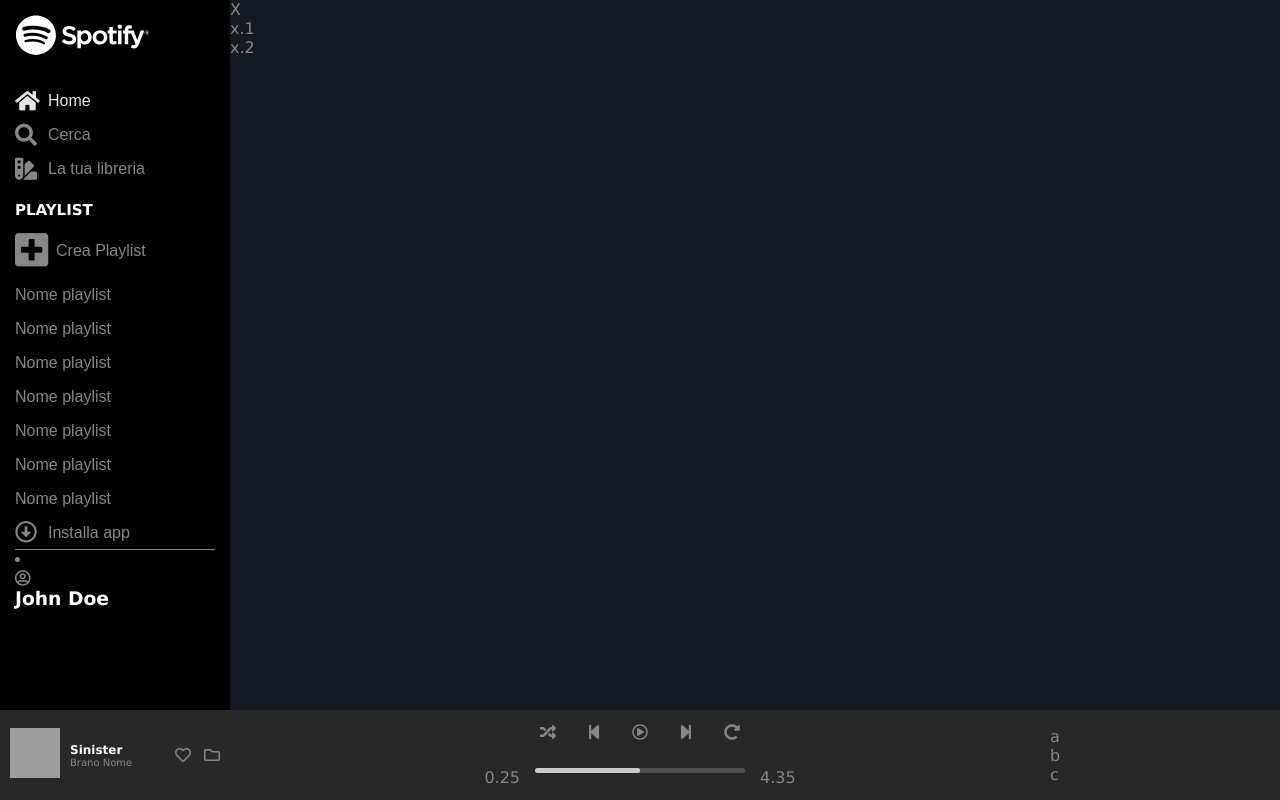
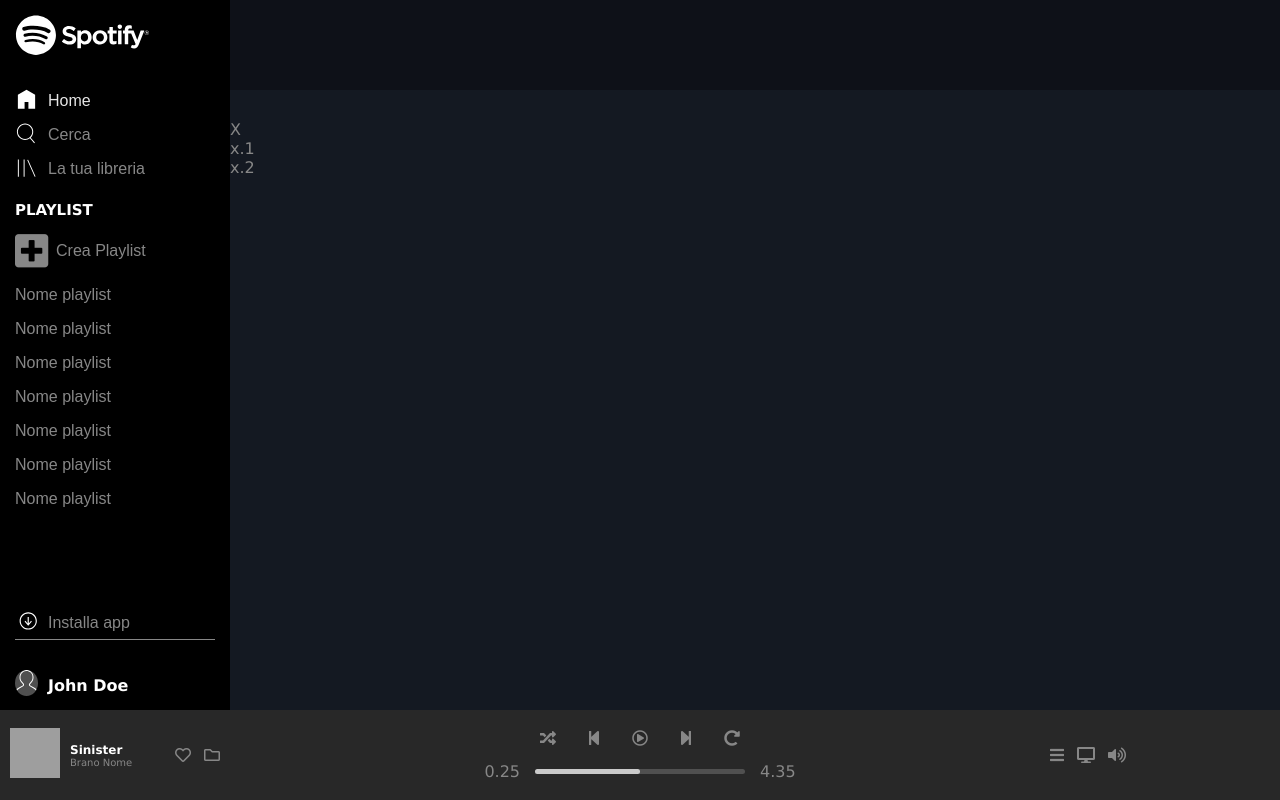
Before and after one commit to AndreaBlancoVR/html-css-spotifyweb, a plain HTML site: page index.html in a window 1280 px wide. Drawn offline with Linux system fonts and the light colour scheme; grey boxes are pictures that could not be loaded.

Commit message:
Sidebar completata; riprendo l'header

```diff
--- a/index.html
+++ b/index.html
@@ -11,7 +11,7 @@
 <body class="">
     <header class="player-wrapper__master"> <!--HEADER-->
 
-        <div class="player-wrapper__left">  <!--HEADER CONTENITORE A SINISTRA-->
+        <nav class="player-wrapper__left">  <!--HEADER CONTENITORE A SINISTRA-->
 
                 <div class="song__img">
                     <img src="https://picsum.photos/350/200" alt="" width="50" height="50">
@@ -33,7 +33,7 @@
                     </ul>
                 </div>
 
-        </div>
+        </nav>
 
         <div class="player-wrapper__central">   <!--HEADER CONTENITORE AL CENTRO-->
             <div class="player-buttons">        <!--CONTENITORE BOTTONI-->
@@ -73,17 +73,20 @@
         </div>
 
         <div class="player-wrapper__right"> <!--HEADER CONTENITORE A DESTRA-->
+            <div class="tasti">
                 <ul>
                     <li>
-                    a
+                        <i class="fas fa-bars"></i>
                     </li>
                     <li>
-                    b
+                        <i class="fas fa-desktop"></i>
                     </li>
                     <li>
-                    c
+                        <i class="fas fa-volume-up"></i>
                     </li>
                 </ul>
+            </div>
+
         </div>
 
     </header>
@@ -94,36 +97,36 @@
                 <img src="img/logo.svg" alt="">
             </div>
             <div class="widget">
-
                 <ul class="widget__menu">  <!--MENU HOME-->
                     <li class="menu-item active">
                         <div class="icon">
-                            <i class="fas fa-home"></i>
+                            <img src="img/home.svg" alt="">
                         </div>
                         Home
                     </li>
                     <li class="menu-item">
                         <div class="icon">
-                            <i class="fas fa-search"></i>
+                            <img src="img/search.svg" alt="">
                         </div>
                         Cerca
                     </li>
                     <li class="menu-item">
                         <div class="icon">
-                            <i class="fas fa-swatchbook"></i>                        </div>
+                            <img src="img/libreria.svg" alt="">
+                        </div>
                         La tua libreria
                     </li>
                   </ul>
             </div>
-            <div class="widget"> <!--MENU PLAYLIST-->
+            <div class="widget playlist-menu"> <!--MENU PLAYLIST-->
                 <h3 class="widget__title">Playlist</h3>
 
                 <ul class="widget__menu">
                     <li class="menu-item playlist-creator">
                         <div class="icon new__playlist">
-                            <i class="fas fa-plus-square"></i>                        </div>
+                            <i class="fas fa-plus-square"></i>
+                        </div>
                         Crea Playlist
-                     <!--  </div>  -->
                     </li>
                     <li class="menu-item">
                         Nome playlist
@@ -148,25 +151,30 @@
                     </li>
                   </ul>
             </div>
-            <div class="widget"> <!--MENU UTENTE-->
+
+            <div class="widget">     <!--MENU UTENTE-->
                 <ul class="widget__menu">
                     <li class="menu-item user-menu">
                         <div class="icon app-install">
-                            <i class="far fa-arrow-alt-circle-down"></i>                       </div>
+                            <img src="img/download.svg" alt="">
+                        </div>
                         Installa app
+                    </li>
+                    <li class="menu-item user__img">
+                        <div class="icon">
+                            <img src="img/profile.svg" alt="">
                         </div>
-                    </li>
-                    <li class="menu-item">  <!-- HELP, DALL'ISPECTOR L'LI è FUORI DALL'UL. CI STO USCENDO PAZZO-->
-                        <div class="icon user-name">
-                            <i class="far fa-user-circle"></i>
-                            <h3>John Doe</h3>
-                        </div>
+                        <h4>John Doe</h4>
                     </li>
                   </ul>
             </div>
+
         </aside>
 
         <section class="main-container"> <!--MAIN CONTAINER-->
+            <div class="upgrade-banner">
+
+            </div>
             X
             <div class="main-container__row__master">
                 x.1
--- a/style.css
+++ b/style.css
@@ -18,6 +18,12 @@ h1, h2, h3, h4, h5 {
 
 ul {
     list-style-type: none;
+  }
+
+/*  HOVER - ACTIVE  */
+
+.menu-item:hover, .menu-item.active{
+    color: #e5e5e5;
   }
 
 /*  HEADER  */
@@ -68,12 +74,14 @@ ul {
     font-size: 12px;
 }
 
-.player-wrapper__master .player-wrapper__left .song-action ul {
+.player-wrapper__master .player-wrapper__left .song-action ul,
+.player-wrapper__master .player-wrapper__right .tasti ul {
     display: inline-flex;
     list-style: none;
     gap: 13px;
     padding-right: 10px;
 }
+
 
 .player-wrapper__master .player-wrapper__central {  /* CONTENITORE CENTRO */
     height: 100%;
@@ -81,6 +89,8 @@ ul {
     flex-direction: column;
     align-items: center;
     justify-content: space-around;
+    padding: 15px;
+    gap: 5px;
 
 
 }
@@ -95,7 +105,7 @@ ul {
 .player-wrapper__master .player-wrapper__central .player-bar__master {
     display: flex;
     gap: 15px;
-
+    align-items: center;
 }
 
 .player-wrapper__master .player-wrapper__central .player-bar__master .player-bar__live{
@@ -152,6 +162,7 @@ main{
 .side-bar .widget .widget__menu .menu-item { /*MENU  */
     display: flex;
     align-items: center;
+
     font-family: Arial, Helvetica, sans-serif;
     height: 34px;
 }
@@ -161,16 +172,18 @@ main{
     margin-right: 10px;
     font-size: 22px;
     vertical-align: middle;
+    line-height: 22px;
 }
 
-.menu-item:hover, .menu-item.active{
-    color: #e5e5e5;
-  }
 
 .side-bar .widget .widget__title {  /*  MENU PLAYLIST  */
     text-transform: uppercase;
     font-size: 15px;
     padding: 15px 0;
+}
+
+.side-bar .playlist-menu {
+    flex-grow: 1;
 }
 
 
@@ -186,10 +199,25 @@ main{
 
 .side-bar .widget .widget__menu .user-menu {  /*  USER MENU  */
     border-bottom: 1px solid #878787;
+    margin-bottom: 20px;
 }
 
-.side-bar .widget .widget__menu .user-menu h3 {
-    display: inline-block;
+.side-bar .widget .widget__menu .menu-item .app-install {
+    /* width: 20px;  */
+    margin-right: 10px;
+    font-size: 15px;
+    line-height: 15px;
+    vertical-align: middle;
+}
+
+.side-bar .widget .widget__menu .menu-item.user__img {
+    height: 50px;
+}
+
+.side-bar .widget .widget__menu .menu-item.user__img .icon img {
+    background-color: #505050;
+    border-radius: 50%;
+    overflow: hidden;
 }
 
 
@@ -200,6 +228,18 @@ main{
 .main-container {
     flex-grow: 1;
     background-color: #141922;
+    overflow-y: scroll;
+    position: relative;
+    padding-top: 120px;
+}
+
+.upgrade-banner {
+    min-height: 90px;
+    background-color: rgba(0,0,0,0.3);
+    position: absolute;
+    top: 0;
+    right: 0;
+    width: 100%;
 }
 
 
```
Lines whose indentation alone changed are shown as unchanged.
